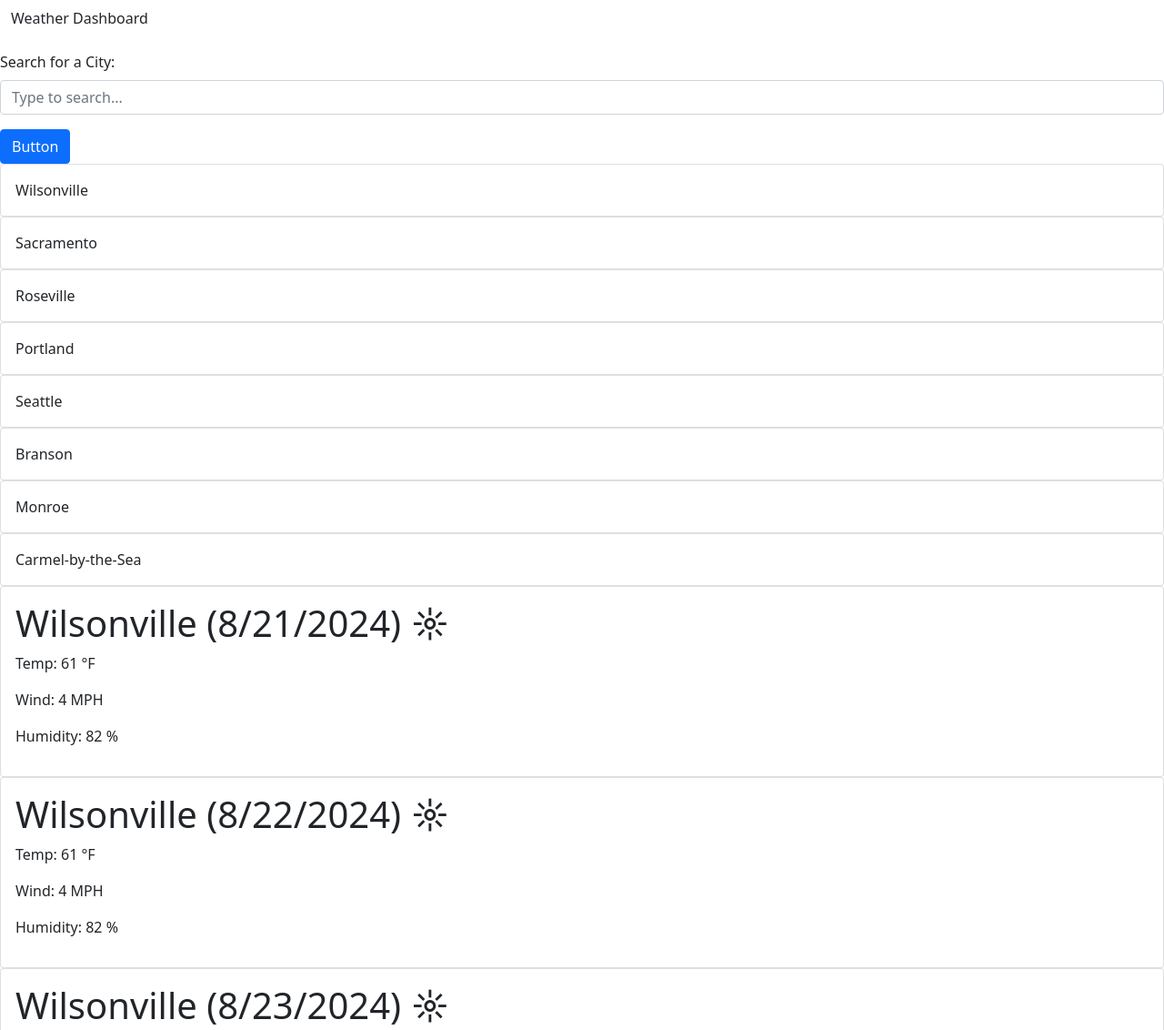
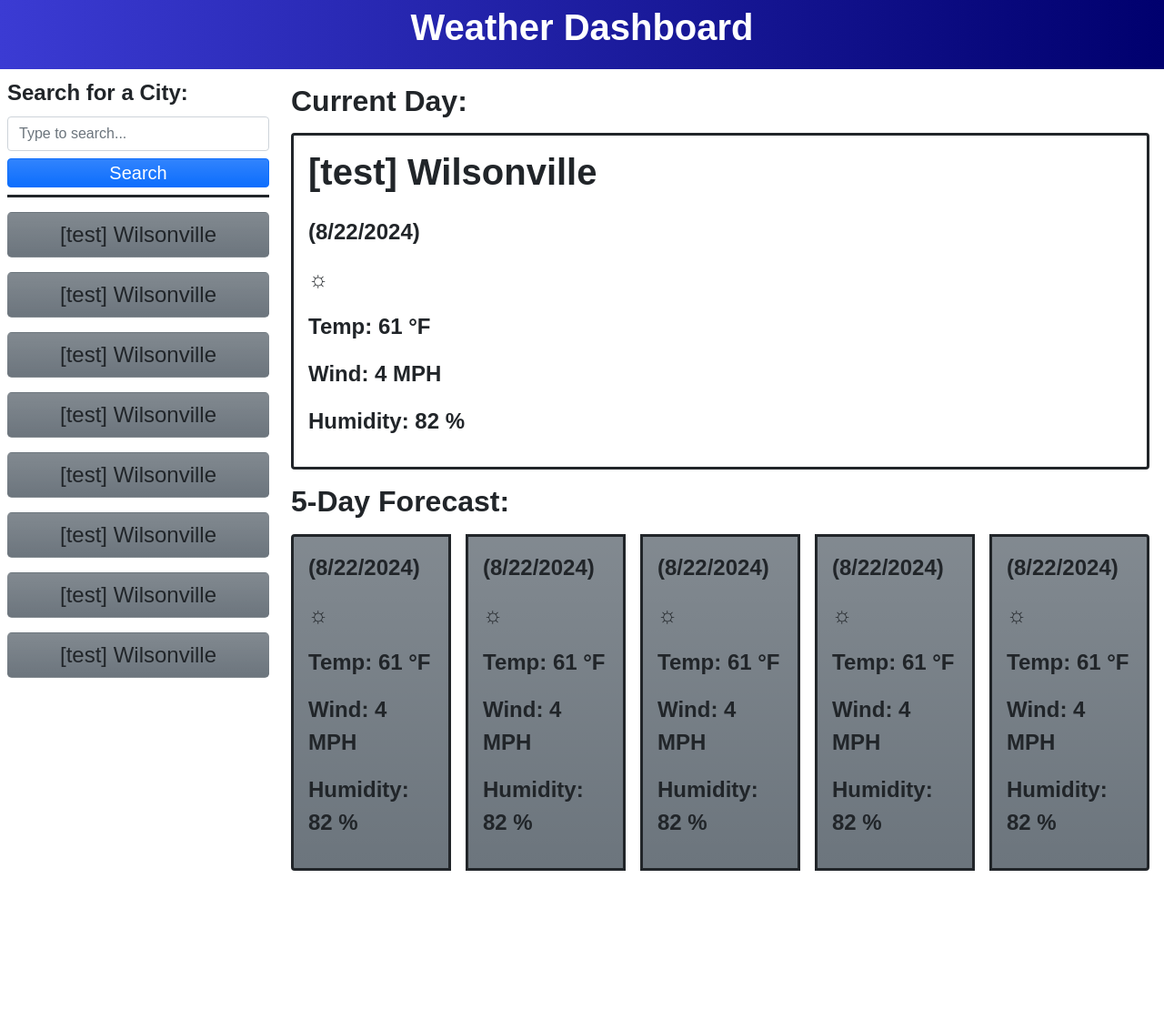
Before and after one commit to xChrisxWilliamsx/weather-dashboard, a plain HTML site: page index.html in a window 1280 px wide. Shown: the top 1132 px of the page at 91% size. After the commit the page ends 973 px from the top, so only its background shows below. Drawn offline with nearby package versions, Linux system fonts and the light colour scheme.

```diff
--- a/assets/css/style.css
+++ b/assets/css/style.css
@@ -0,0 +1,9 @@
+/* Sets all content font */
+* {
+    font-family: Arial, Helvetica, sans-serif;
+}
+
+/* Sets custom header CSS */
+.customHeader {
+    background-image: linear-gradient(to right, #3b3bd3, #00006e);
+}
--- a/index.html
+++ b/index.html
@@ -12,90 +12,59 @@
 
     <!-- Header -->
     <!-- [delete when done] Add custom colors, flex position, font/nav size -->
-    <nav class="navbar">
-        <div class="container-fluid">
+    <nav class="navbar w-100 fs-1 fw-bolder text-white d-flex flex-row flex-wrap justify-content-center p-0 customHeader">
             <p>Weather Dashboard</p>
-        </div>
     </nav>
 
     <!-- Main Content -->
-    <div> <!-- [delete when done] keep this as flex row + wrap -->
+    <div class="d-flex flex-row flex-wrap justify-content-around"> <!-- [delete when done] keep this as flex row + wrap -->
 
-        <div> <!-- [delete when done] flex column + wrap -->
-
+        <div class="d-flex flex-column flex-wrap flex-fill m-2"> <!-- [delete when done] flex column + wrap -->
             <!-- Search for a City form input -->
-            <div>
-                <label class="form-label">Search for a City:</label>
-                <div class="input-group mb-3">
+            <div class="mb-2 pb-2 border-bottom border-dark border-3">
+                <label class="form-label fs-4 fw-bold">Search for a City:</label>
+                <div class="input-group mb-2">
                     <input type="text" class="form-control" placeholder="Type to search..." aria-label="Search by City" aria-describedby="basic-addon1">
                 </div>
-                <button class="btn btn-primary" type="button">Button</button>
+                <button class="btn btn-primary bg-gradient w-100 fs-5 p-0" type="button">Search</button>
             </div>
 
             <!-- [delete when done] Should have line separation between these two / add board box bottom with padding ^ -->
             <!-- Saved geo location cards -->
-            <div>
+            <div class="d-flex flex-column ">
                 <!-- [delete when done] Saved geo locations (use local storage and js cards to create.  For now/testing set cards in HTML file) -->
                 <!-- Cards for testing -->
-                <div class="card">
-                    <div class="card-body">
-                        Wilsonville
-                    </div>
-                </div>
+                <button type="button" class="btn bg-secondary bg-gradient fs-4 rounded-3 my-2">[test] Wilsonville</button>
 
-                <div class="card">
-                    <div class="card-body">
-                        Sacramento
-                    </div>
-                </div>
+                <button type="button" class="btn bg-secondary bg-gradient fs-4 rounded-3 my-2">[test] Wilsonville</button>
 
-                <div class="card">
-                    <div class="card-body">
-                        Roseville
-                    </div>
-                </div>
+                <button type="button" class="btn bg-secondary bg-gradient fs-4 rounded-3 my-2">[test] Wilsonville</button>
 
-                <div class="card">
-                    <div class="card-body">
-                        Portland
-                    </div>
-                </div>
+                <button type="button" class="btn bg-secondary bg-gradient fs-4 rounded-3 my-2">[test] Wilsonville</button>
 
-                <div class="card">
-                    <div class="card-body">
-                        Seattle
-                    </div>
-                </div>
+                <button type="button" class="btn bg-secondary bg-gradient fs-4 rounded-3 my-2">[test] Wilsonville</button>
 
-                <div class="card">
-                    <div class="card-body">
-                        Branson
-                    </div>
-                </div>
+                <button type="button" class="btn bg-secondary bg-gradient fs-4 rounded-3 my-2">[test] Wilsonville</button>
 
-                <div class="card">
-                    <div class="card-body">
-                        Monroe
-                    </div>
-                </div>
+                <button type="button" class="btn bg-secondary bg-gradient fs-4 rounded-3 my-2">[test] Wilsonville</button>
 
-                <div class="card">
-                    <div class="card-body">
-                        Carmel-by-the-Sea
-                    </div>
-                </div>
+                <button type="button" class="btn bg-secondary bg-gradient fs-4 rounded-3 my-2">[test] Wilsonville</button>
+
             </div>
 
         </div>
 
-        <div> <!-- [delete when done] flex column + wrap + flex grow-->
+        <div class="d-flex flex-column flex-wrap w-75 m-2"> <!-- [delete when done] flex column + wrap + flex grow-->
 
             <!-- Current day forecast card -->
+            <h1 class="m-2 fs-2 fw-bold">Current Day:</h1>
             <div>
                 <!-- [delete when done] main current / list location, date (M/DD/YYYY), icon for day/night/cloudy/rain/windy, temp in f, wind in mph, humidity in %.  Wrap in thin board box -->
-                <div class="card">
-                    <div class="card-body">
-                        <h1>Wilsonville (8/21/2024) &#x263C;</h1>
+                <div class="card border border-dark border-3 m-2">
+                    <div class="card-body fs-4 fw-bold">
+                        <h1 class="fw-bolder pb-3">[test] Wilsonville</h1>
+                        <p>(8/22/2024)</p>
+                        <p>&#x263C;</p>
                         <p>Temp: 61 °F</p>
                         <p>Wind: 4 MPH</p>
                         <p>Humidity: 82 %</p>
@@ -104,56 +73,60 @@
             </div>
 
             <!-- 5-Day Forecast cards -->
-            <div>
+            <h1 class="m-2 fs-2 fw-bold">5-Day Forecast:</h1>
+            <div class="card-group">
                 <!-- [delete when done] 5-Day Forecast: 5 cards in html but content is through js and api.  date (M/DD/YYYY), icons for day/night/cloudy/rain/windy, temp in f, wind in mph, humidity in %. flex row + wrap -->
-                <div class="card">
-                    <div class="card-body">
-                        <h1>Wilsonville (8/22/2024) &#x263C;</h1>
+                <div class="card fw-bold bg-secondary bg-gradient border border-dark border-3 m-2">
+                    <div class="card-body fs-4">
+                        <p>(8/22/2024)</p>
+                        <p>&#x263C;</p>
                         <p>Temp: 61 °F</p>
                         <p>Wind: 4 MPH</p>
                         <p>Humidity: 82 %</p>
                     </div>
                 </div>
 
-                <div class="card">
-                    <div class="card-body">
-                        <h1>Wilsonville (8/23/2024) &#x263C;</h1>
+                <div class="card fw-bold bg-secondary bg-gradient border border-dark border-3 m-2">
+                    <div class="card-body fs-4">
+                        <p>(8/22/2024)</p>
+                        <p>&#x263C;</p>
                         <p>Temp: 61 °F</p>
                         <p>Wind: 4 MPH</p>
                         <p>Humidity: 82 %</p>
                     </div>
                 </div>
 
-                <div class="card">
-                    <div class="card-body">
-                        <h1>Wilsonville (8/24/2024) &#x263C;</h1>
+                <div class="card fw-bold bg-secondary bg-gradient border border-dark border-3 m-2">
+                    <div class="card-body fs-4">
+                        <p>(8/22/2024)</p>
+                        <p>&#x263C;</p>
                         <p>Temp: 61 °F</p>
                         <p>Wind: 4 MPH</p>
                         <p>Humidity: 82 %</p>
                     </div>
                 </div>
 
-                <div class="card">
-                    <div class="card-body">
-                        <h1>Wilsonville (8/25/2024) &#x263C;</h1>
+                <div class="card fw-bold bg-secondary bg-gradient border border-dark border-3 m-2">
+                    <div class="card-body fs-4">
+                        <p>(8/22/2024)</p>
+                        <p>&#x263C;</p>
                         <p>Temp: 61 °F</p>
                         <p>Wind: 4 MPH</p>
                         <p>Humidity: 82 %</p>
                     </div>
                 </div>
 
-                <div class="card">
-                    <div class="card-body">
-                        <h1>Wilsonville (8/26/2024) &#x263C;</h1>
+                <div class="card fw-bold bg-secondary bg-gradient border border-dark border-3 m-2">
+                    <div class="card-body fs-4">
+                        <p>(8/22/2024)</p>
+                        <p>&#x263C;</p>
                         <p>Temp: 61 °F</p>
                         <p>Wind: 4 MPH</p>
                         <p>Humidity: 82 %</p>
                     </div>
                 </div>
             </div>
-
         </div>
-
     </div>
 
     <link href="./assets/js/index.js">
```
